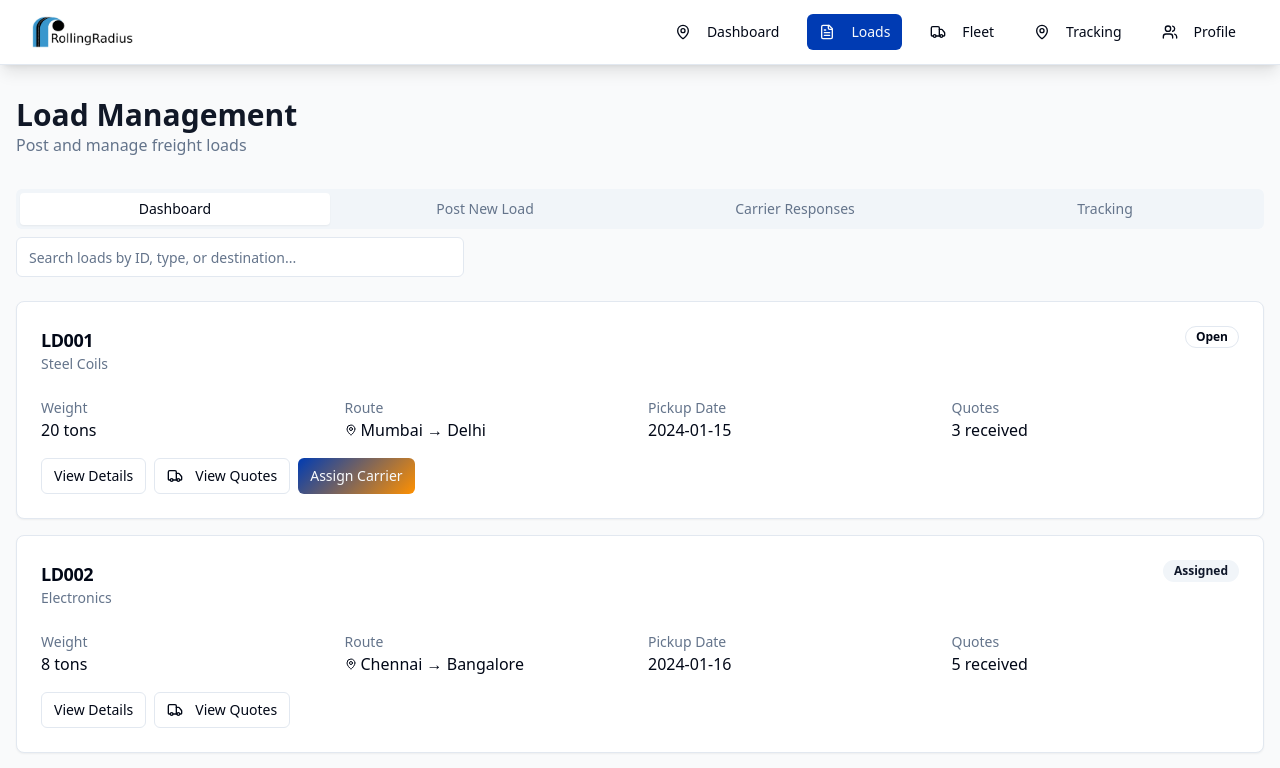
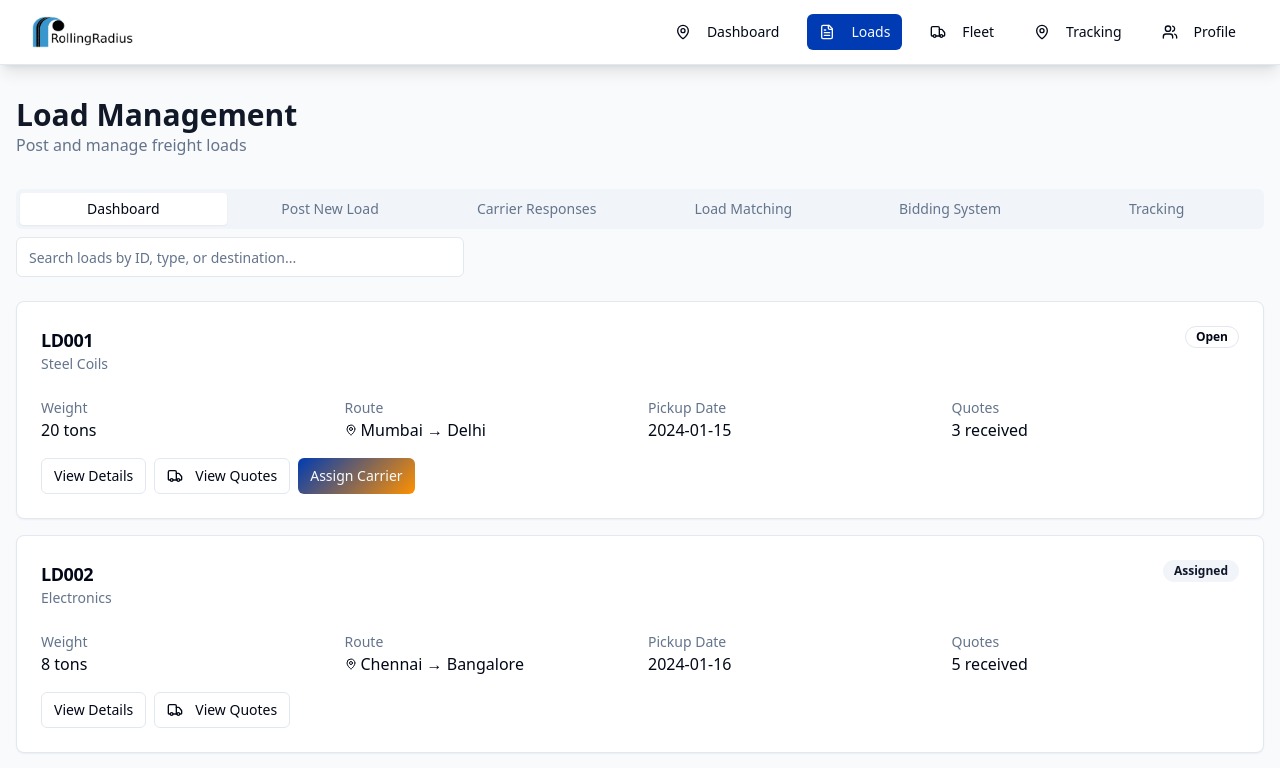
Before and after one commit to fwyogeshsharma/freight-flow-horizon, a React (Vite) app: page /loads in a window 1280 px wide. Shown: the top 768 px of the page. Built offline with nearby package versions, Linux system fonts and the light colour scheme.

Commit message:
Integrate Bidding/Matching System
Integrate the Bidding/Matching System module into the Loads page.

```diff
--- a/src/pages/Loads.tsx
+++ b/src/pages/Loads.tsx
@@ -9,6 +9,8 @@ import { FileText, MapPin, Truck, Plus } from "lucide-react";
 import { useState } from "react";
 import PostNewLoad from "@/components/loads/PostNewLoad";
 import CarrierResponses from "@/components/loads/CarrierResponses";
+import LoadMatchingDashboard from "@/components/bidding/LoadMatchingDashboard";
+import BiddingInterface from "@/components/bidding/BiddingInterface";
 
 const Loads = () => {
   const [activeTab, setActiveTab] = useState("dashboard");
@@ -65,10 +67,12 @@ const Loads = () => {
         </div>
 
         <Tabs value={activeTab} onValueChange={setActiveTab} className="w-full">
-          <TabsList className="grid w-full grid-cols-4">
+          <TabsList className="grid w-full grid-cols-6">
             <TabsTrigger value="dashboard">Dashboard</TabsTrigger>
             <TabsTrigger value="post-load">Post New Load</TabsTrigger>
             <TabsTrigger value="responses">Carrier Responses</TabsTrigger>
+            <TabsTrigger value="matching">Load Matching</TabsTrigger>
+            <TabsTrigger value="bidding">Bidding System</TabsTrigger>
             <TabsTrigger value="tracking">Tracking</TabsTrigger>
           </TabsList>
 
@@ -173,6 +177,14 @@ const Loads = () => {
             )}
           </TabsContent>
 
+          <TabsContent value="matching">
+            <LoadMatchingDashboard />
+          </TabsContent>
+
+          <TabsContent value="bidding">
+            <BiddingInterface />
+          </TabsContent>
+
           <TabsContent value="tracking">
             <div className="text-center py-12">
               <MapPin className="h-12 w-12 mx-auto text-gray-400" />
```
